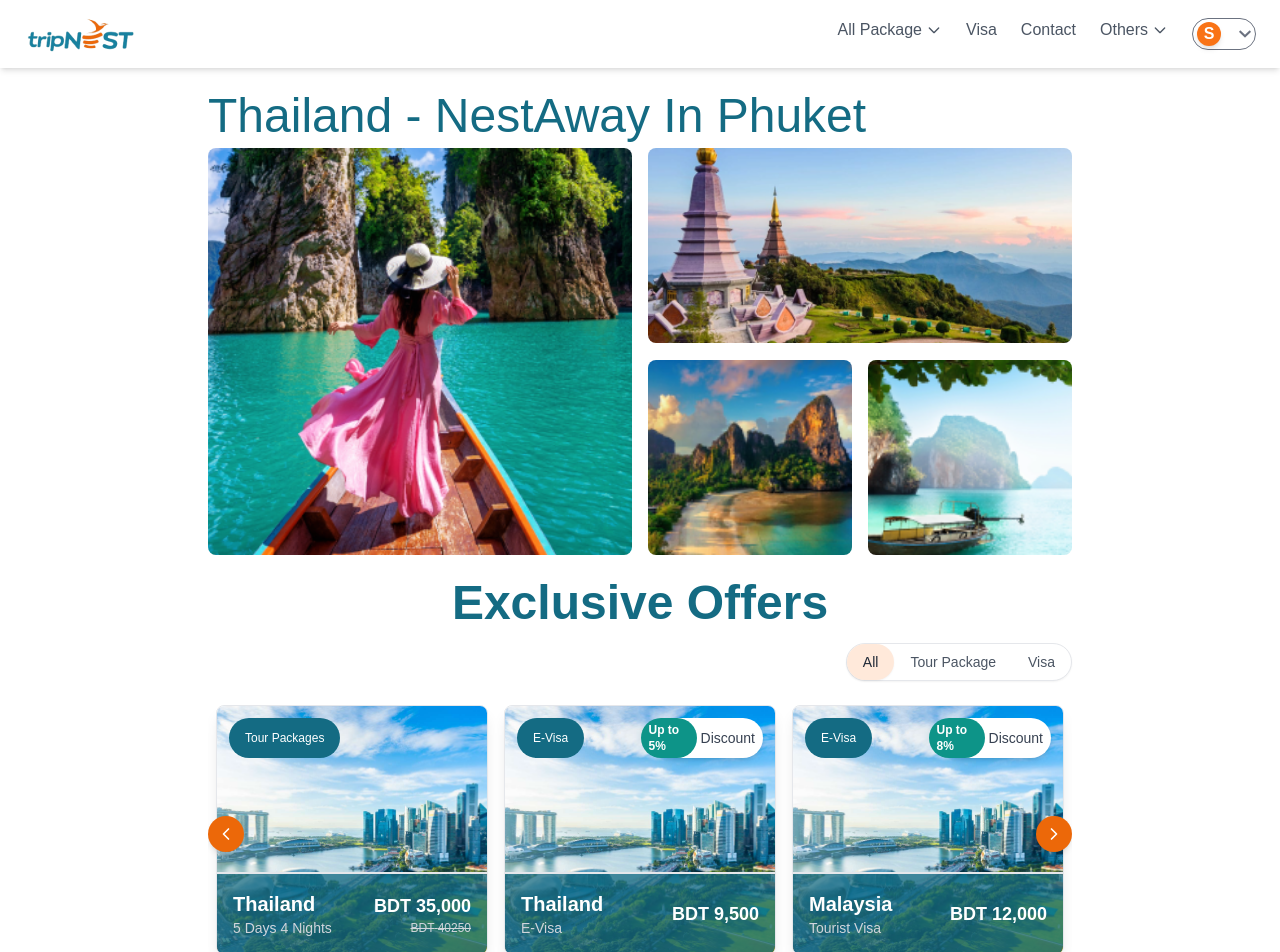
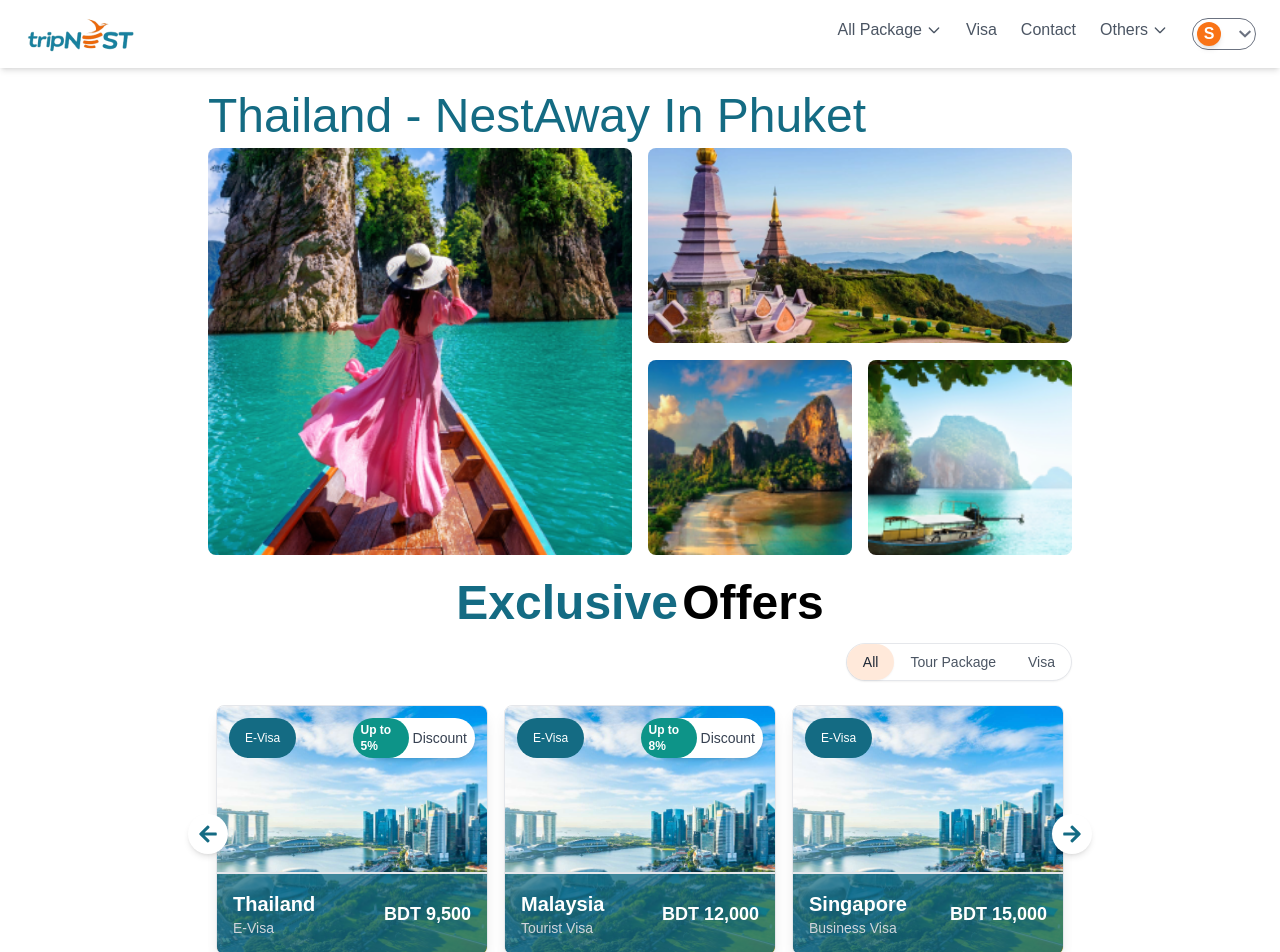
Before and after one commit to NomanSadick/tripNest-first-task, a Next.js app: page / in a window 1280 px wide. Shown: the top 952 px of the page. Built offline with nearby package versions, Linux system fonts and the light colour scheme; a web font is replaced by a local one.

Commit message:
tour card 2 updated

```diff
--- a/app/page.tsx
+++ b/app/page.tsx
@@ -7,8 +7,8 @@ import Navbar from "@/components/Navbar";
 import Navbar2 from "@/components/Navbar2";
 import ReviewSlider from "@/components/ReviewSlider";
 import Tracking from "@/components/Tracking";
-// import TourCard from "@/components/TourCard";
-import TourCard2 from "@/components/TourCard";
+import TourCard from "@/components/TourCard";
+import TourCard2 from "@/components/TourCard2";
 
 export default function Home() {
   return (
@@ -17,7 +17,7 @@ export default function Home() {
       <Navbar />
       <HeroSection />
       <TourCard2 />
-      {/* <TourCard /> */}
+      <TourCard />
       {/* <Tracking /> */}
       <Info />
       <InfoSection />
--- a/components/TourCard2.tsx
+++ b/components/TourCard2.tsx
@@ -1,17 +1,25 @@
 "use client"
-
-import type React from "react"
 import { useState } from "react"
 import dynamic from "next/dynamic"
 import "slick-carousel/slick/slick.css"
 import "slick-carousel/slick/slick-theme.css"
-import { FaArrowLeft, FaArrowRight } from "react-icons/fa";
+import { FaArrowLeft, FaArrowRight } from "react-icons/fa"
 import { TourCardData } from "@/app/data/TourCardData"
 
+// Define a type for the slider instance
+interface SliderInstance {
+  slickPrev: () => void
+  slickNext: () => void
+  slickGoTo: (slideNumber: number) => void
+}
+
+// Dynamically import react-slick
 const Slider = dynamic(() => import("react-slick"), { ssr: false })
 
 const ExclusiveOffers = () => {
   const [activeTab, setActiveTab] = useState<string>("all")
+  // Use the specific type instead of any
+  const [slider, setSlider] = useState<SliderInstance | null>(null)
 
   const filteredData =
     activeTab === "all"
@@ -22,30 +30,6 @@ const ExclusiveOffers = () => {
           return true
         })
 
-  const PrevArrow = (props: { onClick?: () => void }) => {
-    const { onClick } = props
-    return (
-      <div
-        className="z-10 bg-red-300 rounded-full p-2 shadow-md sm:absolute sm:left-0 sm:top-1/2 sm:-translate-y-1/2 max-sm:static max-sm:mx-1 max-sm:mb-4"
-        onClick={onClick}
-      >
-        <FaArrowLeft className="h-5 w-5 text-[#146B83]" />
-      </div>
-    )
-  }
-
-  const NextArrow = (props: { onClick?: () => void }) => {
-    const { onClick } = props
-    return (
-      <div
-        className="z-10 bg-red-300 rounded-full p-2 shadow-md sm:absolute sm:-right-0 sm:top-1/2 sm:-translate-y-1/2 max-sm:static max-sm:mx-1 max-sm:mb-4"
-        onClick={onClick}
-      >
-        <FaArrowRight className="h-5 w-5 text-[#146B83]" />
-      </div>
-    )
-  }
-
   const settings = {
     dots: true,
     infinite: true,
@@ -55,51 +39,136 @@ const ExclusiveOffers = () => {
     autoplaySpeed: 2000,
     cssEase: "linear",
     slidesToScroll: 1,
-    prevArrow: <PrevArrow />,
-    nextArrow: <NextArrow />,
+    arrows: false,
     responsive: [
-      { breakpoint: 1280, settings: { slidesToShow: 2 } },
-      { breakpoint: 1024, settings: { slidesToShow: 2 } },
-      { breakpoint: 640, settings: { slidesToShow: 1, centerMode: true, centerPadding: "16px" } },
+      {
+        breakpoint: 1280,
+        settings: { slidesToShow: 2 },
+      },
+      {
+        breakpoint: 1024,
+        settings: { slidesToShow: 2 },
+      },
+      {
+        breakpoint: 640,
+        settings: {
+          slidesToShow: 1,
+          centerMode: true,
+          centerPadding: "16px",
+          dots: false,
+        },
+      },
     ],
+  }
+
+  const goToPrev = () => {
+    if (slider) {
+      slider.slickPrev()
+    }
+  }
+
+  const goToNext = () => {
+    if (slider) {
+      slider.slickNext()
+    }
   }
 
   return (
     <div className="w-full mt-6 container-custom">
       <div className="flex flex-col">
-        <h2 className="text-[#146B83] text-2xl font-semibold text-center">Exclusive Offers</h2>
+        {/* Title */}
+        <h2 className="text-center mb-4">
+          <span className="text-[#146B83] text-2xl md:text-5xl font-semibold">Exclusive</span>{" "}
+          <span className="text-black text-2xl md:text-5xl font-semibold">Offers</span>
+        </h2>
+
+        {/* Tabs */}
         <div className="flex justify-center sm:justify-end mb-6">
-          <div className="inline-flex bg-gray-100 rounded-full p-1">
+          <div className="inline-flex bg-[#fff] rounded-full shadow-sm border border-gray-200">
             <button
               onClick={() => setActiveTab("all")}
-              className={`px-4 py-2 rounded-full text-sm font-medium ${activeTab === "all" ? "bg-orange-100 text-gray-800 shadow-sm" : "text-gray-600 hover:text-gray-800"}`}
-            >All</button>
+              className={`px-4 py-2 rounded-full text-sm font-medium ${
+                activeTab === "all" ? "bg-[#FFE9DA] text-gray-800 shadow-sm" : "text-gray-600 hover:text-gray-800"
+              }`}
+            >
+              All
+            </button>
             <button
               onClick={() => setActiveTab("tour")}
-              className={`px-4 py-2 rounded-full text-sm font-medium ${activeTab === "tour" ? "bg-orange-100 text-gray-800 shadow-sm" : "text-gray-600 hover:text-gray-800"}`}
-            >Tour Package</button>
+              className={`px-4 py-2 rounded-full text-sm font-medium ${
+                activeTab === "tour" ? "bg-[#FFE9DA] text-gray-800 shadow-sm" : "text-gray-600 hover:text-gray-800"
+              }`}
+            >
+              Tour Package
+            </button>
             <button
               onClick={() => setActiveTab("visa")}
-              className={`px-4 py-2 rounded-full text-sm font-medium ${activeTab === "visa" ? "bg-orange-100 text-gray-800 shadow-sm" : "text-gray-600 hover:text-gray-800"}`}
-            >Visa</button>
+              className={`px-4 py-2 rounded-full text-sm font-medium ${
+                activeTab === "visa" ? "bg-[#FFE9DA] text-gray-800 shadow-sm" : "text-gray-600 hover:text-gray-800"
+              }`}
+            >
+              Visa
+            </button>
           </div>
         </div>
-        <div className="w-full overflow-hidden">
+
+        {/* Tour Cards Slider with Responsive Arrows */}
+        <div className="w-full relative">
           {filteredData.length > 0 && (
-            <Slider {...settings}>
+            <>
+              {/* Desktop Arrows - Hidden on mobile, positioned half in/half out */}
+              <div className="hidden md:block">
+                <div
+                  className="absolute left-0 top-1/2 z-20 bg-white rounded-full p-2 shadow-md cursor-pointer"
+                  onClick={goToPrev}
+                  style={{
+                    width: "40px",
+                    height: "40px",
+                    display: "flex",
+                    alignItems: "center",
+                    justifyContent: "center",
+                    transform: "translateX(-50%) translateY(-50%)",
+                  }}
+                >
+                  <FaArrowLeft className="h-5 w-5 text-[#146B83]" />
+                </div>
+                <div
+                  className="absolute right-0 top-1/2 z-20 bg-white rounded-full p-2 shadow-md cursor-pointer"
+                  onClick={goToNext}
+                  style={{
+                    width: "40px",
+                    height: "40px",
+                    display: "flex",
+                    alignItems: "center",
+                    justifyContent: "center",
+                    transform: "translateX(50%) translateY(-50%)",
+                  }}
+                >
+                  <FaArrowRight className="h-5 w-5 text-[#146B83]" />
+                </div>
+              </div>
+
+              {/* Add a wrapper with overflow-hidden for the slider only */}
+              <div className="overflow-hidden">
+              <Slider ref={(c) => setSlider(c)} {...settings}>
                   {filteredData.map((tour) => (
                     <div key={tour.id} className="px-2">
                       <div className="rounded-lg overflow-hidden shadow-lg border border-gray-200 relative h-[250px]">
                         <div
                           className="h-full bg-cover bg-center bg-no-repeat relative"
-                      style={{ backgroundImage: `url(${tour.image})`, backgroundSize: "cover" }}
+                          style={{
+                            backgroundImage: `url(${tour.image})`,
+                            backgroundSize: "cover",
+                          }}
                         ></div>
-                    <div className="absolute top-3 right-3 bg-white pl-12 pr-2 py-2 rounded-full flex items-center shadow-md">
+                        {tour.discount && (
+                          <div className="absolute top-3 right-3 bg-white pl-12 pr-2 py-2.5 rounded-full flex items-center shadow-md">
                             <span className="bg-teal-600 text-white text-xs font-bold px-2 py-1 rounded-full absolute -left-3 w-14">
                               {tour.discount}
                             </span>
                             <span className="ml-0 text-gray-700 text-sm">Discount</span>
                           </div>
+                        )}
                         <div className="absolute top-3 left-3 bg-[#146B83] text-white px-2 md:px-4 py-3 rounded-full text-xs font-medium">
                           {tour.type === "tour" ? "Tour Packages" : tour.type === "visa" ? "E-Visa" : ""}
                         </div>
@@ -125,6 +194,38 @@ const ExclusiveOffers = () => {
                     </div>
                   ))}
                 </Slider>
+              </div>
+
+              {/* Mobile Arrows - Hidden on desktop */}
+              <div className="flex md:hidden justify-center items-center mt-6 space-x-4">
+                <div
+                  className="bg-white rounded-full p-2 shadow-md cursor-pointer"
+                  onClick={goToPrev}
+                  style={{
+                    width: "40px",
+                    height: "40px",
+                    display: "flex",
+                    alignItems: "center",
+                    justifyContent: "center",
+                  }}
+                >
+                  <FaArrowLeft className="h-5 w-5 text-[#146B83]" />
+                </div>
+                <div
+                  className="bg-white rounded-full p-2 shadow-md cursor-pointer"
+                  onClick={goToNext}
+                  style={{
+                    width: "40px",
+                    height: "40px",
+                    display: "flex",
+                    alignItems: "center",
+                    justifyContent: "center",
+                  }}
+                >
+                  <FaArrowRight className="h-5 w-5 text-[#146B83]" />
+                </div>
+              </div>
+            </>
           )}
         </div>
       </div>
```
Lines whose indentation alone changed are shown as unchanged.
